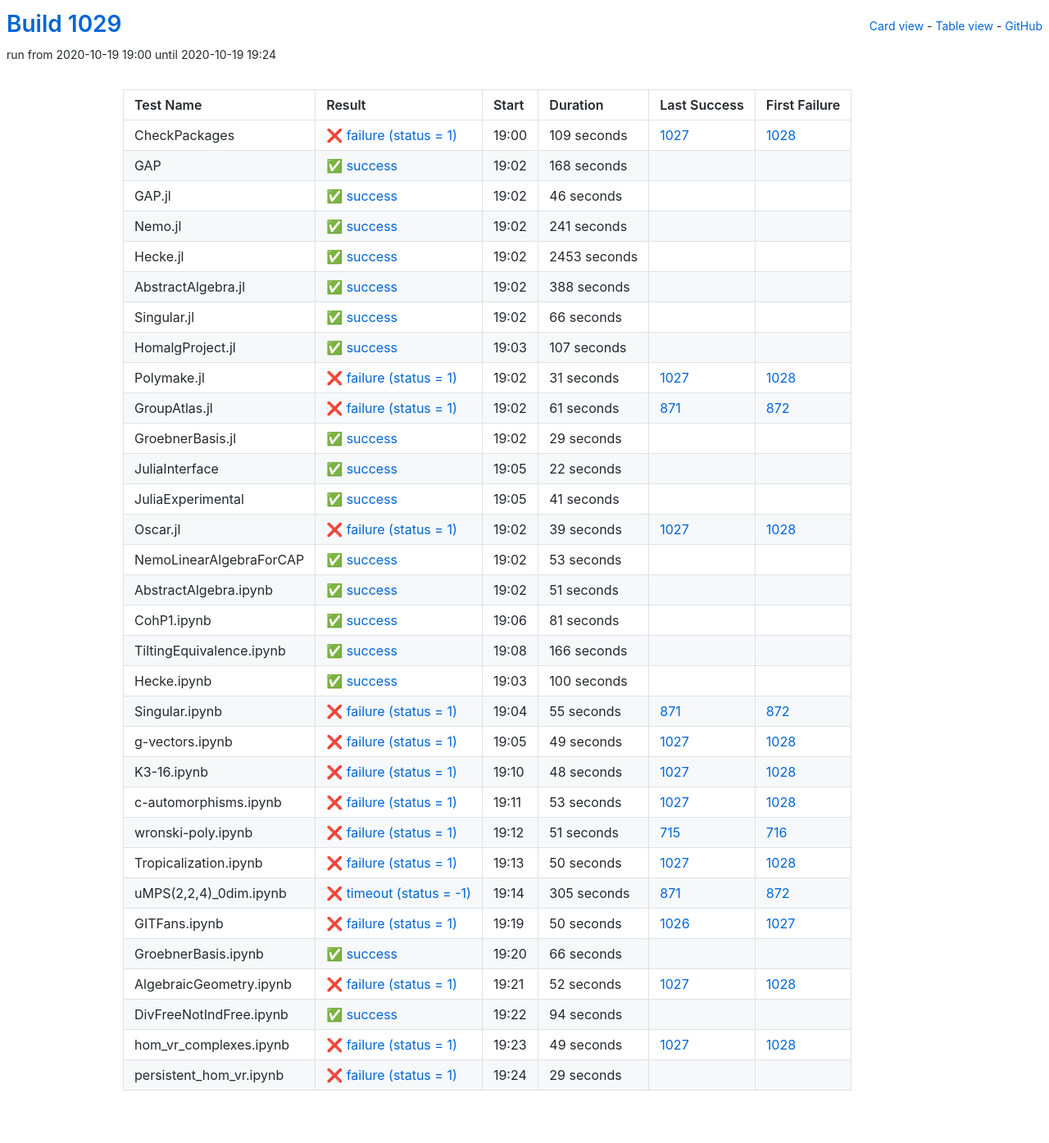
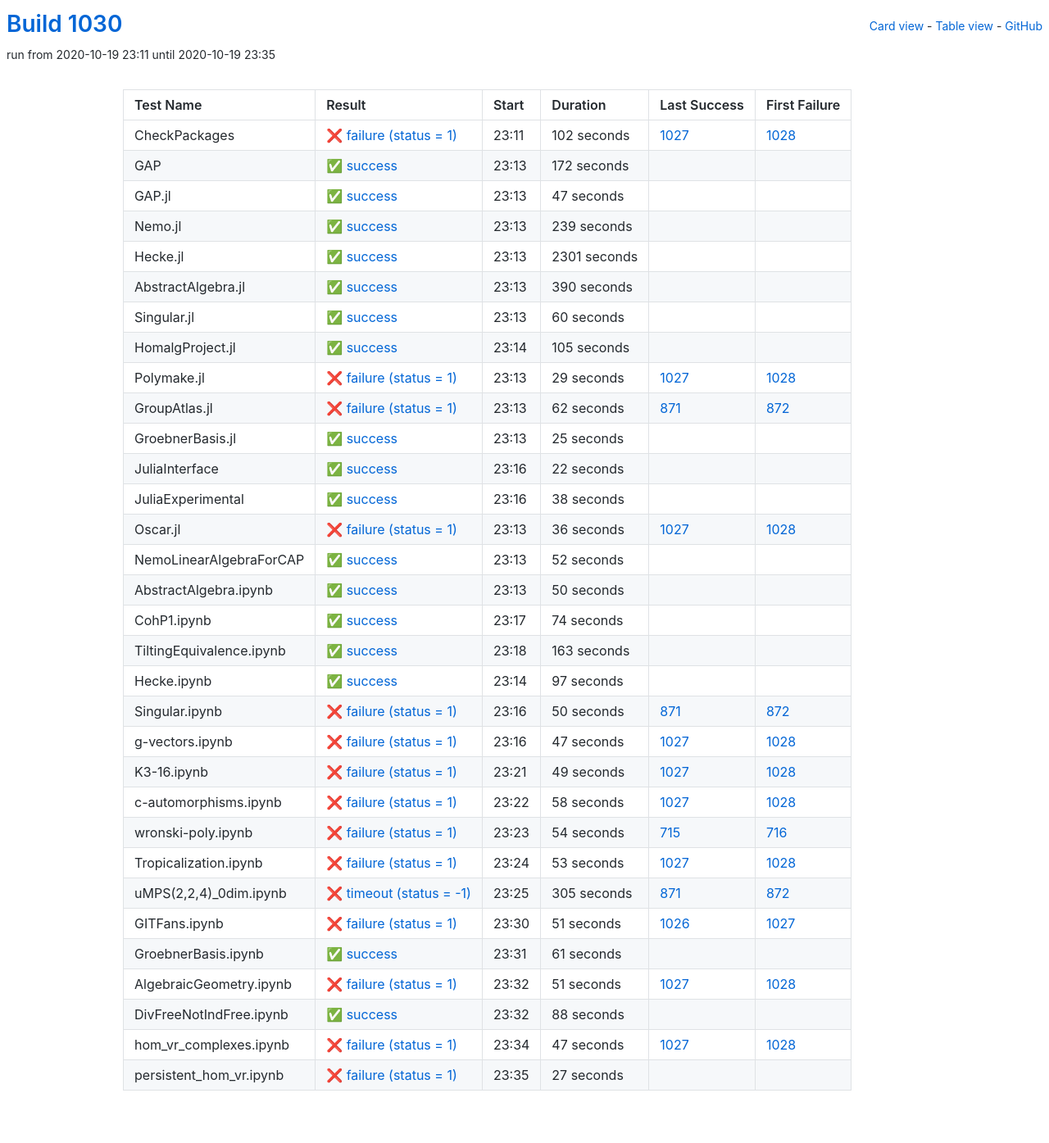
Before and after one commit to oscar-system/oscar-ci-status-stable, a Jekyll site: the page built from table.html, in a window 1280 px wide. Shown: the whole page at 82% size. Built offline with Jekyll 4.4.1, drawn with Linux system fonts in a browser that asks for light colours.

Commit message:
Build #1030

```diff
--- a/_data/ci.yml
+++ b/_data/ci.yml
@@ -1,6 +1,6 @@
 ---
-build: 1029
-build_url: https://oscarci.mathematik.uni-kl.de/job/oscar-stable/1029/
+build: 1030
+build_url: https://oscarci.mathematik.uni-kl.de/job/oscar-stable/1030/
 job: oscar-stable
 organization: oscar-system
 repo: oscar-ci-status-stable
@@ -8,140 +8,140 @@ repourl: https://github.com/oscar-system/oscar-ci-status-stable
 tests:
 - name: CheckPackages
   id: checkpackages
-  log: https://oscarci.mathematik.uni-kl.de/job/oscar-stable/1029/artifact/logs/build-1029/CheckPackages.log
-  start: 2020-10-19 19:00
+  log: https://oscarci.mathematik.uni-kl.de/job/oscar-stable/1030/artifact/logs/build-1030/CheckPackages.log
+  start: 2020-10-19 23:11
   success: false
   exitcode: 1
   status: failure
-  duration: 109
+  duration: 102
   last_success: 1027
   last_success_url: https://oscarci.mathematik.uni-kl.de/job/oscar-stable/1027/
   first_failure: 1028
   first_failure_url: https://oscarci.mathematik.uni-kl.de/job/oscar-stable/1028/
 - name: GAP
   id: gap
-  log: https://oscarci.mathematik.uni-kl.de/job/oscar-stable/1029/artifact/logs/build-1029/GAP.log
-  start: 2020-10-19 19:02
+  log: https://oscarci.mathematik.uni-kl.de/job/oscar-stable/1030/artifact/logs/build-1030/GAP.log
+  start: 2020-10-19 23:13
   success: true
   exitcode: 0
   status: success
-  duration: 168
+  duration: 172
   last_success: false
   last_success_url:
   first_failure: false
   first_failure_url:
 - name: GAP.jl
   id: gap-jl
-  log: https://oscarci.mathematik.uni-kl.de/job/oscar-stable/1029/artifact/logs/build-1029/GAP.jl.log
-  start: 2020-10-19 19:02
+  log: https://oscarci.mathematik.uni-kl.de/job/oscar-stable/1030/artifact/logs/build-1030/GAP.jl.log
+  start: 2020-10-19 23:13
   success: true
   exitcode: 0
   status: success
-  duration: 46
+  duration: 47
   last_success: false
   last_success_url:
   first_failure: false
   first_failure_url:
 - name: Nemo.jl
   id: nemo-jl
-  log: https://oscarci.mathematik.uni-kl.de/job/oscar-stable/1029/artifact/logs/build-1029/Nemo.jl.log
-  start: 2020-10-19 19:02
+  log: https://oscarci.mathematik.uni-kl.de/job/oscar-stable/1030/artifact/logs/build-1030/Nemo.jl.log
+  start: 2020-10-19 23:13
   success: true
   exitcode: 0
   status: success
-  duration: 241
+  duration: 239
   last_success: false
   last_success_url:
   first_failure: false
   first_failure_url:
 - name: Hecke.jl
   id: hecke-jl
-  log: https://oscarci.mathematik.uni-kl.de/job/oscar-stable/1029/artifact/logs/build-1029/Hecke.jl.log
-  start: 2020-10-19 19:02
+  log: https://oscarci.mathematik.uni-kl.de/job/oscar-stable/1030/artifact/logs/build-1030/Hecke.jl.log
+  start: 2020-10-19 23:13
   success: true
   exitcode: 0
   status: success
-  duration: 2453
+  duration: 2301
   last_success: false
   last_success_url:
   first_failure: false
   first_failure_url:
 - name: AbstractAlgebra.jl
   id: abstractalgebra-jl
-  log: https://oscarci.mathematik.uni-kl.de/job/oscar-stable/1029/artifact/logs/build-1029/AbstractAlgebra.jl.log
-  start: 2020-10-19 19:02
+  log: https://oscarci.mathematik.uni-kl.de/job/oscar-stable/1030/artifact/logs/build-1030/AbstractAlgebra.jl.log
+  start: 2020-10-19 23:13
   success: true
   exitcode: 0
   status: success
-  duration: 388
+  duration: 390
   last_success: false
   last_success_url:
   first_failure: false
   first_failure_url:
 - name: Singular.jl
   id: singular-jl
-  log: https://oscarci.mathematik.uni-kl.de/job/oscar-stable/1029/artifact/logs/build-1029/Singular.jl.log
-  start: 2020-10-19 19:02
+  log: https://oscarci.mathematik.uni-kl.de/job/oscar-stable/1030/artifact/logs/build-1030/Singular.jl.log
+  start: 2020-10-19 23:13
   success: true
   exitcode: 0
   status: success
-  duration: 66
+  duration: 60
   last_success: false
   last_success_url:
   first_failure: false
   first_failure_url:
 - name: HomalgProject.jl
   id: homalgproject-jl
-  log: https://oscarci.mathematik.uni-kl.de/job/oscar-stable/1029/artifact/logs/build-1029/HomalgProject.jl.log
-  start: 2020-10-19 19:03
+  log: https://oscarci.mathematik.uni-kl.de/job/oscar-stable/1030/artifact/logs/build-1030/HomalgProject.jl.log
+  start: 2020-10-19 23:14
   success: true
   exitcode: 0
   status: success
-  duration: 107
+  duration: 105
   last_success: false
   last_success_url:
   first_failure: false
   first_failure_url:
 - name: Polymake.jl
   id: polymake-jl
-  log: https://oscarci.mathematik.uni-kl.de/job/oscar-stable/1029/artifact/logs/build-1029/Polymake.jl.log
-  start: 2020-10-19 19:02
+  log: https://oscarci.mathematik.uni-kl.de/job/oscar-stable/1030/artifact/logs/build-1030/Polymake.jl.log
+  start: 2020-10-19 23:13
   success: false
   exitcode: 1
   status: failure
-  duration: 31
+  duration: 29
   last_success: 1027
   last_success_url: https://oscarci.mathematik.uni-kl.de/job/oscar-stable/1027/
   first_failure: 1028
   first_failure_url: https://oscarci.mathematik.uni-kl.de/job/oscar-stable/1028/
 - name: GroupAtlas.jl
   id: groupatlas-jl
-  log: https://oscarci.mathematik.uni-kl.de/job/oscar-stable/1029/artifact/logs/build-1029/GroupAtlas.jl.log
-  start: 2020-10-19 19:02
+  log: https://oscarci.mathematik.uni-kl.de/job/oscar-stable/1030/artifact/logs/build-1030/GroupAtlas.jl.log
+  start: 2020-10-19 23:13
   success: false
   exitcode: 1
   status: failure
-  duration: 61
+  duration: 62
   last_success: 871
   last_success_url: https://oscarci.mathematik.uni-kl.de/job/oscar-stable/871/
   first_failure: 872
   first_failure_url: https://oscarci.mathematik.uni-kl.de/job/oscar-stable/872/
 - name: GroebnerBasis.jl
   id: groebnerbasis-jl
-  log: https://oscarci.mathematik.uni-kl.de/job/oscar-stable/1029/artifact/logs/build-1029/GroebnerBasis.jl.log
-  start: 2020-10-19 19:02
+  log: https://oscarci.mathematik.uni-kl.de/job/oscar-stable/1030/artifact/logs/build-1030/GroebnerBasis.jl.log
+  start: 2020-10-19 23:13
   success: true
   exitcode: 0
   status: success
-  duration: 29
+  duration: 25
   last_success: false
   last_success_url:
   first_failure: false
   first_failure_url:
 - name: JuliaInterface
   id: juliainterface
-  log: https://oscarci.mathematik.uni-kl.de/job/oscar-stable/1029/artifact/logs/build-1029/JuliaInterface.log
-  start: 2020-10-19 19:05
+  log: https://oscarci.mathematik.uni-kl.de/job/oscar-stable/1030/artifact/logs/build-1030/JuliaInterface.log
+  start: 2020-10-19 23:16
   success: true
   exitcode: 0
   status: success
@@ -152,104 +152,116 @@ tests:
   first_failure_url:
 - name: JuliaExperimental
   id: juliaexperimental
-  log: https://oscarci.mathematik.uni-kl.de/job/oscar-stable/1029/artifact/logs/build-1029/JuliaExperimental.log
-  start: 2020-10-19 19:05
+  log: https://oscarci.mathematik.uni-kl.de/job/oscar-stable/1030/artifact/logs/build-1030/JuliaExperimental.log
+  start: 2020-10-19 23:16
   success: true
   exitcode: 0
   status: success
-  duration: 41
+  duration: 38
   last_success: false
   last_success_url:
   first_failure: false
   first_failure_url:
 - name: Oscar.jl
   id: oscar-jl
-  log: https://oscarci.mathematik.uni-kl.de/job/oscar-stable/1029/artifact/logs/build-1029/Oscar.jl.log
-  start: 2020-10-19 19:02
+  log: https://oscarci.mathematik.uni-kl.de/job/oscar-stable/1030/artifact/logs/build-1030/Oscar.jl.log
+  start: 2020-10-19 23:13
   success: false
   exitcode: 1
   status: failure
-  duration: 39
+  duration: 36
   last_success: 1027
   last_success_url: https://oscarci.mathematik.uni-kl.de/job/oscar-stable/1027/
   first_failure: 1028
   first_failure_url: https://oscarci.mathematik.uni-kl.de/job/oscar-stable/1028/
 - name: NemoLinearAlgebraForCAP
   id: nemolinearalgebraforcap
-  log: https://oscarci.mathematik.uni-kl.de/job/oscar-stable/1029/artifact/logs/build-1029/NemoLinearAlgebraForCAP.log
-  start: 2020-10-19 19:02
+  log: https://oscarci.mathematik.uni-kl.de/job/oscar-stable/1030/artifact/logs/build-1030/NemoLinearAlgebraForCAP.log
+  start: 2020-10-19 23:13
   success: true
   exitcode: 0
   status: success
-  duration: 53
+  duration: 52
   last_success: false
   last_success_url:
   first_failure: false
   first_failure_url:
 - name: AbstractAlgebra.ipynb
   id: abstractalgebra-ipynb
-  log: https://oscarci.mathematik.uni-kl.de/job/oscar-stable/1029/artifact/logs/build-1029/AbstractAlgebra.ipynb.log
-  start: 2020-10-19 19:02
+  log: https://oscarci.mathematik.uni-kl.de/job/oscar-stable/1030/artifact/logs/build-1030/AbstractAlgebra.ipynb.log
+  start: 2020-10-19 23:13
   success: true
   exitcode: 0
   status: success
-  duration: 51
+  duration: 50
   last_success: false
   last_success_url:
   first_failure: false
   first_failure_url:
 - name: CohP1.ipynb
   id: cohp1-ipynb
-  log: https://oscarci.mathematik.uni-kl.de/job/oscar-stable/1029/artifact/logs/build-1029/CohP1.ipynb.log
-  start: 2020-10-19 19:06
+  log: https://oscarci.mathematik.uni-kl.de/job/oscar-stable/1030/artifact/logs/build-1030/CohP1.ipynb.log
+  start: 2020-10-19 23:17
   success: true
   exitcode: 0
   status: success
-  duration: 81
+  duration: 74
   last_success: false
   last_success_url:
   first_failure: false
   first_failure_url:
 - name: TiltingEquivalence.ipynb
   id: tiltingequivalence-ipynb
-  log: https://oscarci.mathematik.uni-kl.de/job/oscar-stable/1029/artifact/logs/build-1029/TiltingEquivalence.ipynb.log
-  start: 2020-10-19 19:08
+  log: https://oscarci.mathematik.uni-kl.de/job/oscar-stable/1030/artifact/logs/build-1030/TiltingEquivalence.ipynb.log
+  start: 2020-10-19 23:18
   success: true
   exitcode: 0
   status: success
-  duration: 166
+  duration: 163
   last_success: false
   last_success_url:
   first_failure: false
   first_failure_url:
 - name: Hecke.ipynb
   id: hecke-ipynb
-  log: https://oscarci.mathematik.uni-kl.de/job/oscar-stable/1029/artifact/logs/build-1029/Hecke.ipynb.log
-  start: 2020-10-19 19:03
+  log: https://oscarci.mathematik.uni-kl.de/job/oscar-stable/1030/artifact/logs/build-1030/Hecke.ipynb.log
+  start: 2020-10-19 23:14
   success: true
   exitcode: 0
   status: success
-  duration: 100
+  duration: 97
   last_success: false
   last_success_url:
   first_failure: false
   first_failure_url:
 - name: Singular.ipynb
   id: singular-ipynb
-  log: https://oscarci.mathematik.uni-kl.de/job/oscar-stable/1029/artifact/logs/build-1029/Singular.ipynb.log
-  start: 2020-10-19 19:04
+  log: https://oscarci.mathematik.uni-kl.de/job/oscar-stable/1030/artifact/logs/build-1030/Singular.ipynb.log
+  start: 2020-10-19 23:16
   success: false
   exitcode: 1
   status: failure
-  duration: 55
+  duration: 50
   last_success: 871
   last_success_url: https://oscarci.mathematik.uni-kl.de/job/oscar-stable/871/
   first_failure: 872
   first_failure_url: https://oscarci.mathematik.uni-kl.de/job/oscar-stable/872/
 - name: g-vectors.ipynb
   id: g-vectors-ipynb
-  log: https://oscarci.mathematik.uni-kl.de/job/oscar-stable/1029/artifact/logs/build-1029/g-vectors.ipynb.log
-  start: 2020-10-19 19:05
+  log: https://oscarci.mathematik.uni-kl.de/job/oscar-stable/1030/artifact/logs/build-1030/g-vectors.ipynb.log
+  start: 2020-10-19 23:16
+  success: false
+  exitcode: 1
+  status: failure
+  duration: 47
+  last_success: 1027
+  last_success_url: https://oscarci.mathematik.uni-kl.de/job/oscar-stable/1027/
+  first_failure: 1028
+  first_failure_url: https://oscarci.mathematik.uni-kl.de/job/oscar-stable/1028/
+- name: K3-16.ipynb
+  id: k3-16-ipynb
+  log: https://oscarci.mathematik.uni-kl.de/job/oscar-stable/1030/artifact/logs/build-1030/K3-16.ipynb.log
+  start: 2020-10-19 23:21
   success: false
   exitcode: 1
   status: failure
@@ -258,22 +270,34 @@ tests:
   last_success_url: https://oscarci.mathematik.uni-kl.de/job/oscar-stable/1027/
   first_failure: 1028
   first_failure_url: https://oscarci.mathematik.uni-kl.de/job/oscar-stable/1028/
-- name: K3-16.ipynb
-  id: k3-16-ipynb
-  log: https://oscarci.mathematik.uni-kl.de/job/oscar-stable/1029/artifact/logs/build-1029/K3-16.ipynb.log
-  start: 2020-10-19 19:10
+- name: c-automorphisms.ipynb
+  id: c-automorphisms-ipynb
+  log: https://oscarci.mathematik.uni-kl.de/job/oscar-stable/1030/artifact/logs/build-1030/c-automorphisms.ipynb.log
+  start: 2020-10-19 23:22
   success: false
   exitcode: 1
   status: failure
-  duration: 48
+  duration: 58
   last_success: 1027
   last_success_url: https://oscarci.mathematik.uni-kl.de/job/oscar-stable/1027/
   first_failure: 1028
   first_failure_url: https://oscarci.mathematik.uni-kl.de/job/oscar-stable/1028/
-- name: c-automorphisms.ipynb
-  id: c-automorphisms-ipynb
-  log: https://oscarci.mathematik.uni-kl.de/job/oscar-stable/1029/artifact/logs/build-1029/c-automorphisms.ipynb.log
-  start: 2020-10-19 19:11
+- name: wronski-poly.ipynb
+  id: wronski-poly-ipynb
+  log: https://oscarci.mathematik.uni-kl.de/job/oscar-stable/1030/artifact/logs/build-1030/wronski-poly.ipynb.log
+  start: 2020-10-19 23:23
+  success: false
+  exitcode: 1
+  status: failure
+  duration: 54
+  last_success: 715
+  last_success_url: https://oscarci.mathematik.uni-kl.de/job/oscar-stable/715/
+  first_failure: 716
+  first_failure_url: https://oscarci.mathematik.uni-kl.de/job/oscar-stable/716/
+- name: Tropicalization.ipynb
+  id: tropicalization-ipynb
+  log: https://oscarci.mathematik.uni-kl.de/job/oscar-stable/1030/artifact/logs/build-1030/Tropicalization.ipynb.log
+  start: 2020-10-19 23:24
   success: false
   exitcode: 1
   status: failure
@@ -282,34 +306,10 @@ tests:
   last_success_url: https://oscarci.mathematik.uni-kl.de/job/oscar-stable/1027/
   first_failure: 1028
   first_failure_url: https://oscarci.mathematik.uni-kl.de/job/oscar-stable/1028/
-- name: wronski-poly.ipynb
-  id: wronski-poly-ipynb
-  log: https://oscarci.mathematik.uni-kl.de/job/oscar-stable/1029/artifact/logs/build-1029/wronski-poly.ipynb.log
-  start: 2020-10-19 19:12
-  success: false
-  exitcode: 1
-  status: failure
-  duration: 51
-  last_success: 715
-  last_success_url: https://oscarci.mathematik.uni-kl.de/job/oscar-stable/715/
-  first_failure: 716
-  first_failure_url: https://oscarci.mathematik.uni-kl.de/job/oscar-stable/716/
-- name: Tropicalization.ipynb
-  id: tropicalization-ipynb
-  log: https://oscarci.mathematik.uni-kl.de/job/oscar-stable/1029/artifact/logs/build-1029/Tropicalization.ipynb.log
-  start: 2020-10-19 19:13
-  success: false
-  exitcode: 1
-  status: failure
-  duration: 50
-  last_success: 1027
-  last_success_url: https://oscarci.mathematik.uni-kl.de/job/oscar-stable/1027/
-  first_failure: 1028
-  first_failure_url: https://oscarci.mathematik.uni-kl.de/job/oscar-stable/1028/
 - name: uMPS(2,2,4)_0dim.ipynb
   id: umps-2-2-4-0dim-ipynb
-  log: https://oscarci.mathematik.uni-kl.de/job/oscar-stable/1029/artifact/logs/build-1029/uMPS-2-2-4-_0dim.ipynb.log
-  start: 2020-10-19 19:14
+  log: https://oscarci.mathematik.uni-kl.de/job/oscar-stable/1030/artifact/logs/build-1030/uMPS-2-2-4-_0dim.ipynb.log
+  start: 2020-10-19 23:25
   success: false
   exitcode: -1
   status: timeout
@@ -320,72 +320,72 @@ tests:
   first_failure_url: https://oscarci.mathematik.uni-kl.de/job/oscar-stable/872/
 - name: GITFans.ipynb
   id: gitfans-ipynb
-  log: https://oscarci.mathematik.uni-kl.de/job/oscar-stable/1029/artifact/logs/build-1029/GITFans.ipynb.log
-  start: 2020-10-19 19:19
+  log: https://oscarci.mathematik.uni-kl.de/job/oscar-stable/1030/artifact/logs/build-1030/GITFans.ipynb.log
+  start: 2020-10-19 23:30
   success: false
   exitcode: 1
   status: failure
-  duration: 50
+  duration: 51
   last_success: 1026
   last_success_url: https://oscarci.mathematik.uni-kl.de/job/oscar-stable/1026/
   first_failure: 1027
   first_failure_url: https://oscarci.mathematik.uni-kl.de/job/oscar-stable/1027/
 - name: GroebnerBasis.ipynb
   id: groebnerbasis-ipynb
-  log: https://oscarci.mathematik.uni-kl.de/job/oscar-stable/1029/artifact/logs/build-1029/GroebnerBasis.ipynb.log
-  start: 2020-10-19 19:20
+  log: https://oscarci.mathematik.uni-kl.de/job/oscar-stable/1030/artifact/logs/build-1030/GroebnerBasis.ipynb.log
+  start: 2020-10-19 23:31
   success: true
   exitcode: 0
   status: success
-  duration: 66
+  duration: 61
   last_success: false
   last_success_url:
   first_failure: false
   first_failure_url:
 - name: AlgebraicGeometry.ipynb
   id: algebraicgeometry-ipynb
-  log: https://oscarci.mathematik.uni-kl.de/job/oscar-stable/1029/artifact/logs/build-1029/AlgebraicGeometry.ipynb.log
-  start: 2020-10-19 19:21
+  log: https://oscarci.mathematik.uni-kl.de/job/oscar-stable/1030/artifact/logs/build-1030/AlgebraicGeometry.ipynb.log
+  start: 2020-10-19 23:32
   success: false
   exitcode: 1
   status: failure
-  duration: 52
+  duration: 51
   last_success: 1027
   last_success_url: https://oscarci.mathematik.uni-kl.de/job/oscar-stable/1027/
   first_failure: 1028
   first_failure_url: https://oscarci.mathematik.uni-kl.de/job/oscar-stable/1028/
 - name: DivFreeNotIndFree.ipynb
   id: divfreenotindfree-ipynb
-  log: https://oscarci.mathematik.uni-kl.de/job/oscar-stable/1029/artifact/logs/build-1029/DivFreeNotIndFree.ipynb.log
-  start: 2020-10-19 19:22
+  log: https://oscarci.mathematik.uni-kl.de/job/oscar-stable/1030/artifact/logs/build-1030/DivFreeNotIndFree.ipynb.log
+  start: 2020-10-19 23:32
   success: true
   exitcode: 0
   status: success
-  duration: 94
+  duration: 88
   last_success: false
   last_success_url:
   first_failure: false
   first_failure_url:
 - name: hom_vr_complexes.ipynb
   id: hom-vr-complexes-ipynb
-  log: https://oscarci.mathematik.uni-kl.de/job/oscar-stable/1029/artifact/logs/build-1029/hom_vr_complexes.ipynb.log
-  start: 2020-10-19 19:23
+  log: https://oscarci.mathematik.uni-kl.de/job/oscar-stable/1030/artifact/logs/build-1030/hom_vr_complexes.ipynb.log
+  start: 2020-10-19 23:34
   success: false
   exitcode: 1
   status: failure
-  duration: 49
+  duration: 47
   last_success: 1027
   last_success_url: https://oscarci.mathematik.uni-kl.de/job/oscar-stable/1027/
   first_failure: 1028
   first_failure_url: https://oscarci.mathematik.uni-kl.de/job/oscar-stable/1028/
 - name: persistent_hom_vr.ipynb
   id: persistent-hom-vr-ipynb
-  log: https://oscarci.mathematik.uni-kl.de/job/oscar-stable/1029/artifact/logs/build-1029/persistent_hom_vr.ipynb.log
-  start: 2020-10-19 19:24
+  log: https://oscarci.mathematik.uni-kl.de/job/oscar-stable/1030/artifact/logs/build-1030/persistent_hom_vr.ipynb.log
+  start: 2020-10-19 23:35
   success: false
   exitcode: 1
   status: failure
-  duration: 29
+  duration: 27
   last_success: false
   last_success_url:
   first_failure: false
```
Also changed, not shown: README.md.
